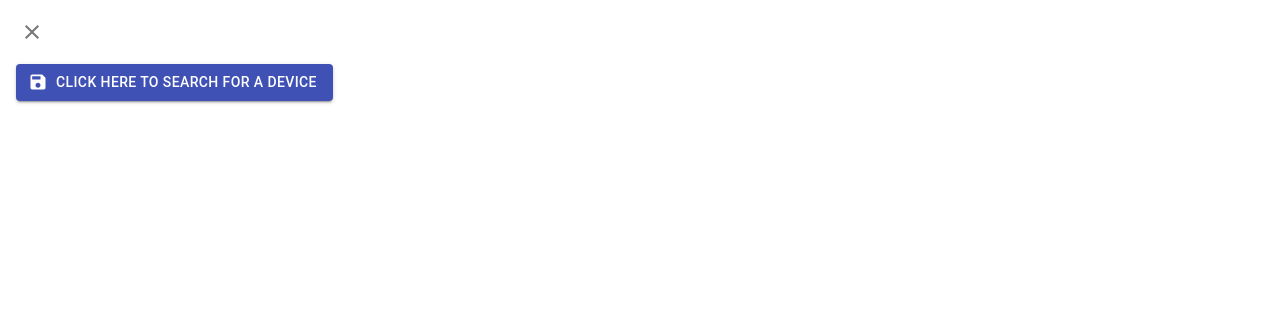
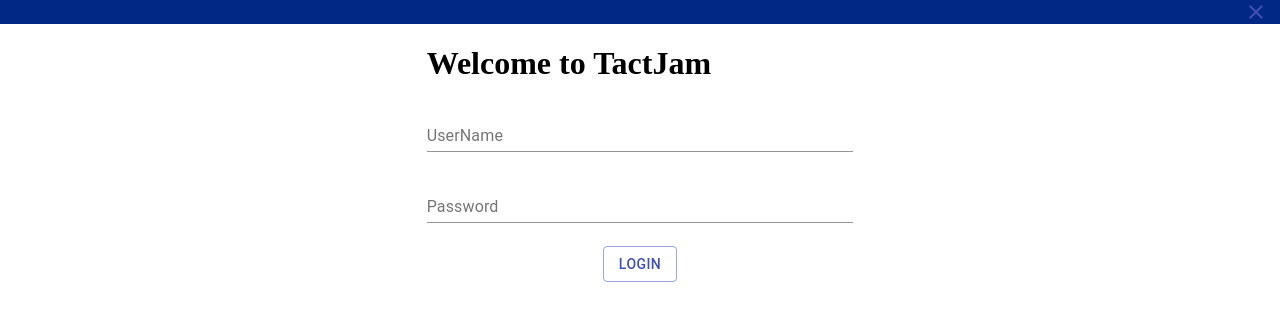
Before and after one commit to TactileVision/TactJam-client, a React app: page / in a window 1280 px wide. Shown: the top 320 px of the page. Built offline with nearby package versions, Linux system fonts and the light colour scheme.

Commit message:
changed to frameless layout and create loginlayout

```diff
--- a/src/components/App.tsx
+++ b/src/components/App.tsx
@@ -5,7 +5,7 @@
 import ImportLayout from './importLayout/importLayout'
 import SaveLayout from './saveLayout/saveLayout';
 import CustomTab from './Navbar/CustomTab';
-import ConnectionLayout from './deviceConnection/connectionLayout';
+import LoginLayout from './loginLayout/loginLayout';
 import ElectronNavbar from './Navbar/electronNavbar';
 
 export enum Layouts {
@@ -19,10 +19,6 @@
     flexGrow: 1,
   },
   tabs: {
-    borderRightStyle: "solid",
-    borderLeftStyle: "solid",
-    borderBottomStyle: "solid",
-    borderBlockColor: 'black',
     backgroundColor: "#3f51b5",
     minHeight: 40,
     textAlign: 'center',
@@ -30,7 +26,6 @@
   middleTab: {
     borderRightStyle: "solid",
     borderLeftStyle: "solid",
-    borderBottomStyle: "solid",
     borderBlockColor: 'black',
     backgroundColor: "#3f51b5",
     minHeight: 40,
@@ -41,7 +36,7 @@
 
 export default function NavTabs() {
   const classes = useStyles();
-  const [devConnected, setDevConnected] = React.useState(false);
+  const [isConnected, setIsConnected] = React.useState(false);
   const [activeSlot, setActiveSlot] = React.useState(1);
   const [currentLayout, setCurrentLayout] = React.useState(Layouts.MainLayout);
 
@@ -51,10 +46,10 @@
     setCurrentLayout(layout)
   };
 
-  const tryReconnectDev = () => {
-    setDevConnected(true)
+  const tryLogin = () => {
+    setIsConnected(true)
   }
-  return devConnected ? (
+  return isConnected ? (
     <Grid container spacing={0} className={classes.root}>
       <Grid item xs={12} >
         <ElectronNavbar />
@@ -86,7 +81,7 @@
   ) : (
       <div>
         <ElectronNavbar />
-        <ConnectionLayout onClickRefresh={() => tryReconnectDev()} />
+        <LoginLayout onClickSubmit={() => tryLogin()} />
       </div>
     );
 }
--- a/src/components/Navbar/electronNavbar.tsx
+++ b/src/components/Navbar/electronNavbar.tsx
@@ -7,21 +7,18 @@
 import { Layouts } from '../App'
 import { remote } from 'electron';
 
-interface buttonInterface {
-    onClickTab: any;
-    slotNumber: number;
-}
-
 const useStyles = makeStyles((theme: Theme) => ({
+    root: {
+        backgroundColor: '#002884'
+    },
     button: {
-        textTransform: 'none',
-        textAlign: 'center',
-        color: 'white',
-        minHeight: '100%',
+        maxHeight: '10px'
     },
 }));
 
 const ElectronNavbar = () => {
+    const classes = useStyles();
+
     const closeWindow = () => {
         console.log("onfire")
         let w = remote.getCurrentWindow()
@@ -29,12 +26,10 @@
     }
 
     return (
-        <Grid container spacing={0} >
-            <Grid item xs={12}>
-                <IconButton aria-label="close" onClick={() => closeWindow()}>
-                    <CloseOutlined />
-                </IconButton>
-            </Grid>
+        <Grid container justify="flex-end" className={classes.root}>
+            <IconButton aria-label="close" color="primary" onClick={() => closeWindow()} className={classes.button}>
+                <CloseOutlined />
+            </IconButton>
         </Grid>
     );
 };
--- a/src/components/deviceConnection/connectionLayout.tsx
+++ /dev/null
@@ -1,47 +0,0 @@
-import React from 'react';
-import { createStyles, makeStyles, Theme } from '@material-ui/core/styles';
-import Button from '@material-ui/core/Button';
-import SaveIcon from '@material-ui/icons/Save';
-
-interface connlayoutInterface {
-    onClickRefresh: any
-}
-
-const useStyles = makeStyles((theme: Theme) =>
-    createStyles({
-        button: {
-            margin: theme.spacing(1),
-        },
-        container: {
-            position: 'relative',
-        },
-        verticalCenter: {
-            margin: 0,
-            position: 'absolute',
-            top: '50%',
-        },
-    }),
-);
-
-const ConnectionLayout = ({ onClickRefresh }: connlayoutInterface) => {
-    const classes = useStyles();
-    return (
-        <div className={classes.container}>
-            <div className={classes.verticalCenter}>
-                <Button
-                    variant="contained"
-                    color="primary"
-                    size="medium"
-                    className={classes.button}
-                    startIcon={<SaveIcon />}
-                    onClick={() => onClickRefresh()}
-                >
-                    Click here to search for a device
-      </Button>
-            </div>
-        </div>
-
-    );
-};
-
-export default ConnectionLayout
--- /dev/null
+++ b/src/components/loginLayout/loginLayout.tsx
@@ -0,0 +1,74 @@
+import React from 'react';
+import { createStyles, makeStyles, Theme } from '@material-ui/core/styles';
+import Button from '@material-ui/core/Button';
+import Grid from '@material-ui/core/Grid';
+import TextField from '@material-ui/core/TextField';
+import FormControl from '@material-ui/core/FormControl';
+
+interface connlayoutInterface {
+    onClickSubmit: any
+}
+
+const useStyles = makeStyles((theme: Theme) =>
+    createStyles({
+        root: {
+            display: 'flex',
+            alignItems: 'center',
+        },
+        buttonContainer: {
+            display: 'flex',
+            justifyContent: 'center',
+        },
+        button: {
+            maxWidth: '80px',
+        },
+    }),
+);
+
+const LoginLayout = ({ onClickSubmit }: connlayoutInterface) => {
+    const classes = useStyles();
+    const [userName, setUserName] = React.useState('');
+    const [password, setPassword] = React.useState('');
+    const [formError, setErrorForm] = React.useState({ userName: false, password: false });
+
+    const handleSubmit = (event: React.FormEvent<HTMLFormElement>) => {
+        event.preventDefault();
+        //setErrorForm({ userName: true, password: false });
+        onClickSubmit()
+    };
+
+    return (
+        <Grid container spacing={0} >
+            <Grid item xs={4} />
+            <Grid item xs={4}>
+                <h1>Welcome to TactJam</h1>
+                <form className={classes.root} onSubmit={handleSubmit}>
+                    <FormControl fullWidth={true}>
+                        <TextField
+                            id="userName"
+                            label="UserName"
+                            value={userName}
+                            helperText={formError.userName ? 'This field is required' : ' '}
+                            error={formError.userName}
+                        />
+                        <TextField
+                            id="password"
+                            label="Password"
+                            value={password}
+                            helperText={formError.password ? 'This field is required' : ' '}
+                            error={formError.password}
+                        />
+                        <div className={classes.buttonContainer}>
+                            <Button type="submit" variant="outlined" color="primary" className={classes.button}>
+                                Login
+                        </Button>
+                        </div>
+                    </FormControl>
+                </form>
+            </Grid>
+            <Grid item xs={4} />
+        </Grid>
+    );
+};
+
+export default LoginLayout
--- a/src/components/saveLayout/saveLayout.tsx
+++ b/src/components/saveLayout/saveLayout.tsx
@@ -30,6 +30,10 @@
     },
     button: {
         margin: theme.spacing(1, 1, 0, 0),
+    },
+    buttonContainer: {
+        display: 'flex',
+        justifyContent: 'center',
     },
 }));
 
@@ -127,13 +131,15 @@
                                 ))}
                             </Select>
                         </FormControl>
-                        <Button type="submit" variant="outlined" color="primary" className={classes.button} style={{marginTop:'60px'}}>
-                            Submit
-        </Button>
+                        <div className={classes.buttonContainer}>
+                            <Button type="submit" variant="outlined" color="primary" className={classes.button} style={{ marginTop: '60px' }}>
+                                Submit
+                        </Button>
+                        </div>
                     </FormControl>
                 </form>
             </Grid>
-            <Grid item xs={2}/>
+            <Grid item xs={2} />
         </Grid>
     );
 }
--- a/src/index.html
+++ b/src/index.html
@@ -7,6 +7,12 @@
     <meta http-equiv="X-UA-Compatible" content="ie=edge">
     <title>Document</title>
 </head>
+<style>
+    body {
+        margin: 0px;
+        padding: 0px;
+    }
+</style>
 
 <body>
     <div id="root"></div>
--- a/src/main.ts
+++ b/src/main.ts
@@ -20,6 +20,8 @@
   mainWindow.on("closed", function () {
     mainWindow = null;
   });
+
+  mainWindow.webContents.openDevTools();
 }
 
 app.on("ready", createWindow);
```
